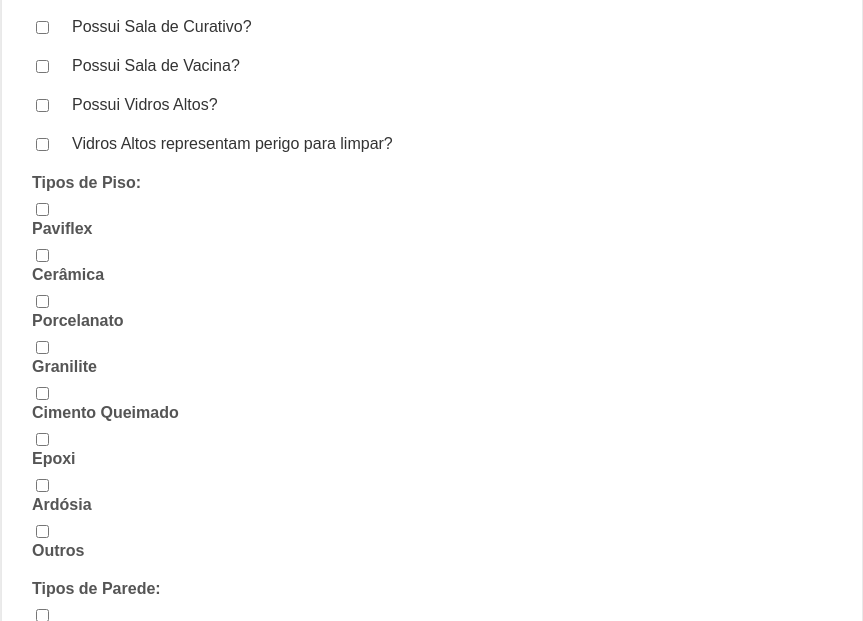
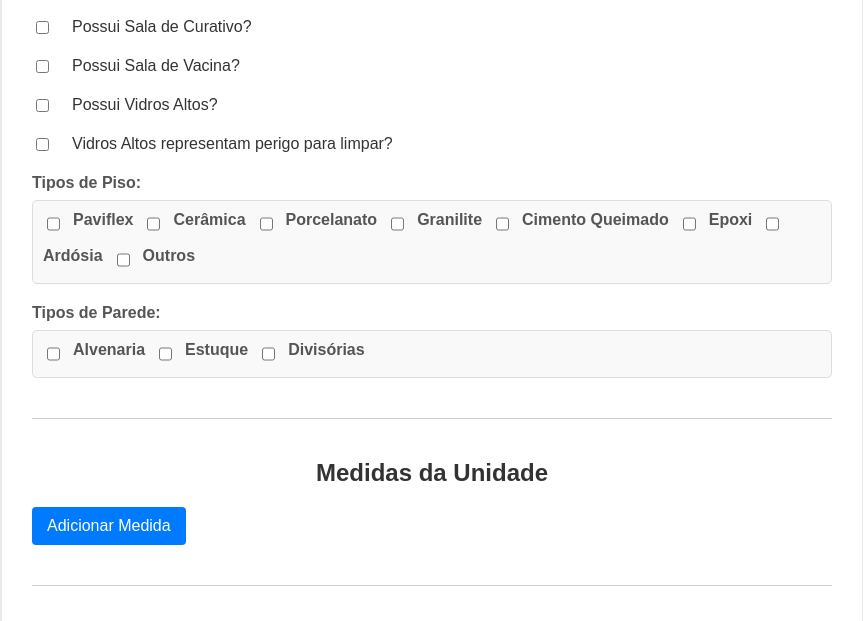
Before and after one commit to AMS2025-phm/cadastro, a Flask app: page / in a window 1280 px wide. Shown: the part 754-1375 px from the top of the page, without its empty margins (208-1071 px from the left). Run offline with Flask 3, Linux system fonts and the light colour scheme.

Commit message:
Update index.html

```diff
--- a/templates/index.html
+++ b/templates/index.html
@@ -65,14 +65,14 @@
 
             <div class="form-group">
                 <label>Tipos de Piso:</label>
-                <div id="tipos-piso-checkboxes" class="checkbox-options-group">
+                <div id="tipos-piso-checkboxes" class="checkbox-options-group" style="display: flex; flex-wrap: wrap; gap: 10px; padding: 10px; border: 1px solid #ddd; border-radius: 5px; background-color: #f9f9f9;">
                     <!-- Checkboxes de tipos de piso serão carregadas aqui -->
                 </div>
             </div>
 
             <div class="form-group">
                 <label>Tipos de Parede:</label>
-                <div id="tipos-parede-checkboxes" class="checkbox-options-group">
+                <div id="tipos-parede-checkboxes" class="checkbox-options-group" style="display: flex; flex-wrap: wrap; gap: 10px; padding: 10px; border: 1px solid #ddd; border-radius: 5px; background-color: #f9f9f9;">
                     <!-- Checkboxes de tipos de parede serão carregadas aqui -->
                 </div>
             </div>
```
